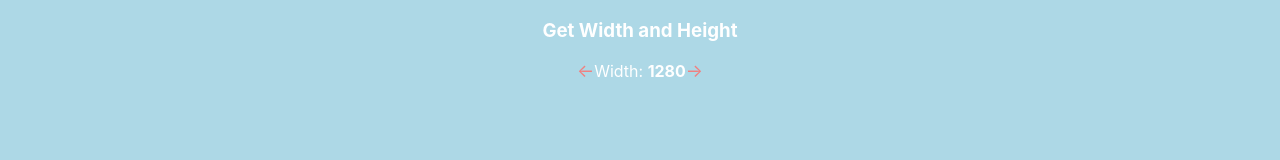
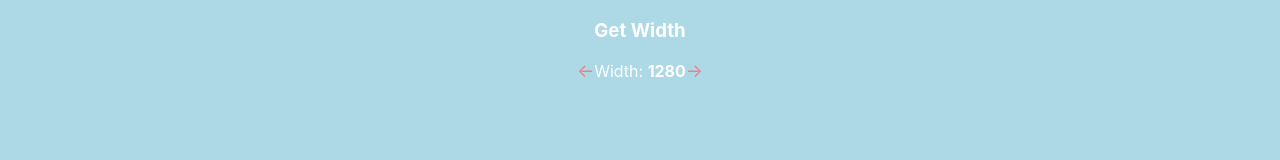
Before and after one commit to Roman123-game/empty, a React (Create React App) app: page / in a window 1280 px wide. Shown: the top 160 px of the page. Built offline with nearby package versions, Linux system fonts and the light colour scheme.

Commit message:
update App.tsx

```diff
--- a/src/App.tsx
+++ b/src/App.tsx
@@ -20,7 +20,7 @@ function App() {
   return (
     <div className="container">
       <div className="card" ref={elementRef}>
-        <h3>Get Width and Height</h3>
+        <h3>Get Width</h3>
         <p>
           Width: <strong>{elementWidth}</strong>
         </p>
```
